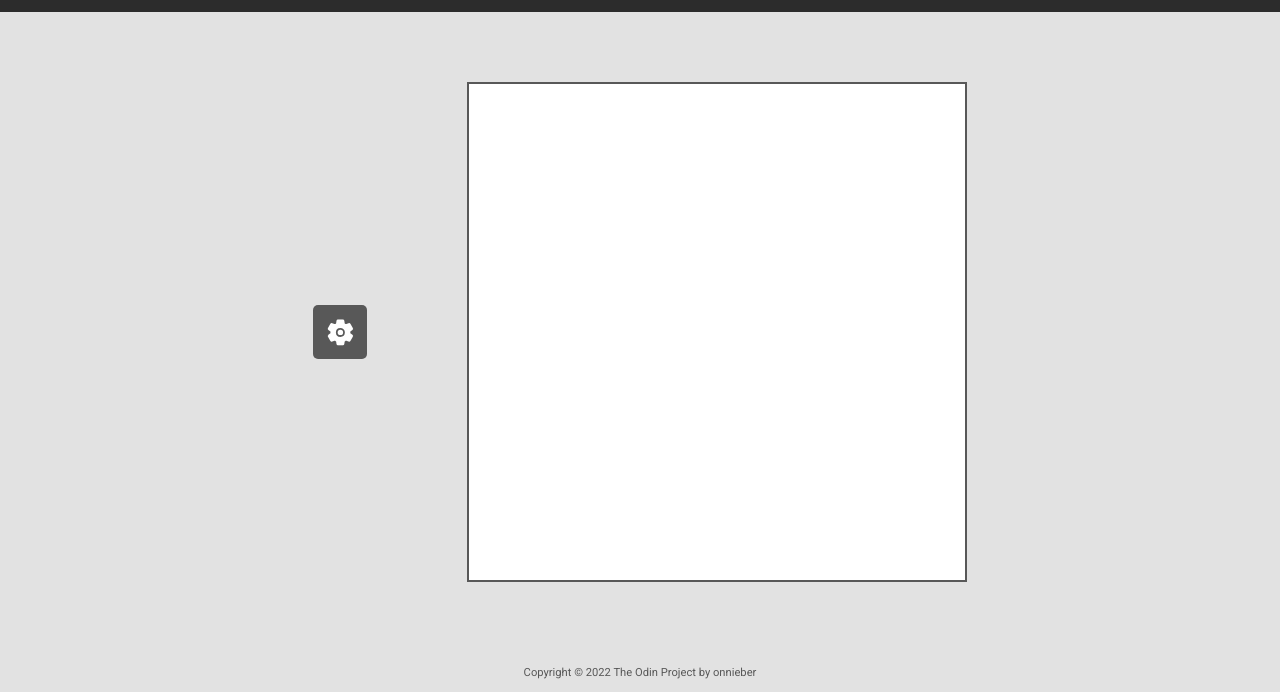
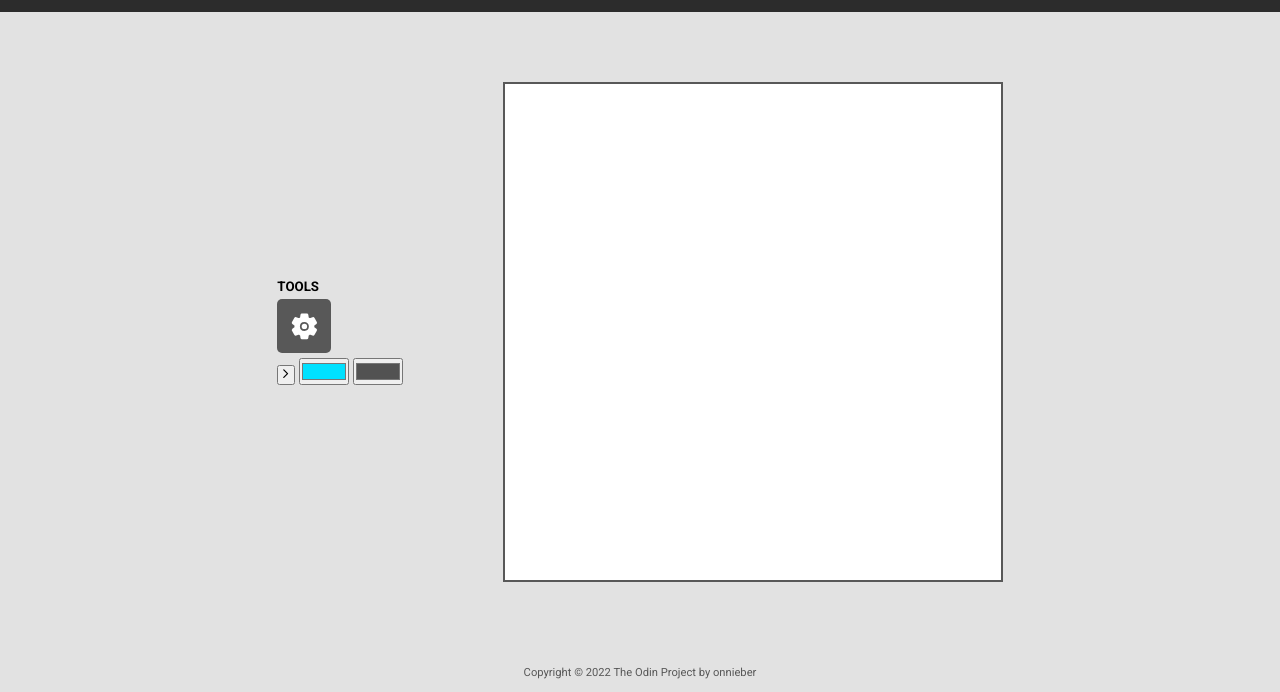
Before and after one commit to ronnieBer/odin-EtchASketch, a plain HTML site: page index.html in a window 1280 px wide. Shown: the part 108-800 px from the top of the page. Drawn offline with nearby package versions, Linux system fonts and the light colour scheme.

Commit message:
Added a tool UI and color picker UI

```diff
--- a/index.html
+++ b/index.html
@@ -16,9 +16,20 @@
     </header>
 
     <main>
-        <div class="tools-btn">
-            <button type="button" class="tls-btn settings" value="settings"><ion-icon name="settings"></ion-icon></button>
+        <div class="tools-ui">
+            <div id="tools-hdr" class="tools-hdr">
+                <h5>TOOLS</h5>
+            </div>
+            <div class="tools-btn">
+                <button type="button" class="tls-btn settings" value="settings"><ion-icon name="settings"></ion-icon></button>
+            </div>
+            <div class="color-picker-ui">
+                <button type="button" id="swap-clr-btn" class="swap-clr-btn"><ion-icon name="chevron-forward-outline"></ion-icon></button>
+                <input type="color" value="#00E1FF" id="bg-clr-pckr" class="bg-clr clr-pckr">
+                <input type="color" value="#525252" id="fg-clr-pckr" class="fg-clr clr-pckr">
+            </div>
         </div>
+
         <div id="container" class="container"></div>
     </main>
 
```
